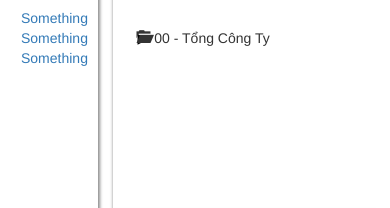
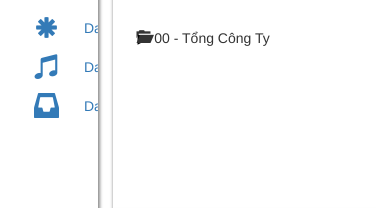
Before and after one commit to manhddncc/manhddncc.github.io, a plain HTML site: page Project2/index.html in a window 390 px wide. Both pictures are taken after a click on the link "Quản lý người dùng". Shown: the part 346-554 px from the top of the page. Drawn offline with nearby package versions, Linux system fonts and the light colour scheme.

Commit message:
fix bug side bar

```diff
--- a/Project2/index.html
+++ b/Project2/index.html
@@ -63,7 +63,6 @@
               <span class="glyphicon glyphicon-menu-hamburger" aria-hidden="true"></span>
             </a>
             <a href="#" id="openbtn" onclick="openNav()" style="display: none">
-
               <span class="glyphicon glyphicon-menu-hamburger" aria-hidden="true"></span>
             </a>
           </div>
@@ -77,15 +76,15 @@
               <div class="collapse" id="itemLevel2">
                 <div class="groupCl">
                   <ul>
-                    <li><a class="btn" data-toggle="collapse" href="#itemLevel2" aria-expanded="false" aria-controls="itemLevel2">
+                    <li><a class="btn">
                       <span class="glyphicon glyphicon glyphicon glyphicon-asterisk" aria-hidden="true"></span>
                       Danh Mục Hệ Thống
                     </a></li>
-                    <li><a class="btn" data-toggle="collapse" href="#itemLevel2" aria-expanded="false" aria-controls="itemLevel2">
+                    <li><a class="btn">
                       <span class="glyphicon glyphicon glyphicon glyphicon-music" aria-hidden="true"></span>
                       Danh Mục Hệ Thống
                     </a></li>
-                    <li><a class="btn" data-toggle="collapse" href="#itemLevel2" aria-expanded="false" aria-controls="itemLevel2">
+                    <li><a class="btn">
                       <span class="glyphicon glyphicon glyphicon glyphicon-inbox" aria-hidden="true"></span>
                       Danh Mục Hệ Thống
                     </a></li>
@@ -102,9 +101,18 @@
               <div class="collapse" id="dmht">
                 <div class="groupCl">
                   <ul>
-                    <li><a href="#" class="item" >Something</a></li>
-                    <li><a href="#" class="item" >Something</a></li>
-                    <li><a href="#" class="item" >Something</a></li>
+                    <li><a class="btn">
+                      <span class="glyphicon glyphicon glyphicon glyphicon-asterisk" aria-hidden="true"></span>
+                      Danh Mục Hệ Thống
+                    </a></li>
+                    <li><a class="btn">
+                      <span class="glyphicon glyphicon glyphicon glyphicon-music" aria-hidden="true"></span>
+                      Danh Mục Hệ Thống
+                    </a></li>
+                    <li><a class="btn">
+                      <span class="glyphicon glyphicon glyphicon glyphicon-inbox" aria-hidden="true"></span>
+                      Danh Mục Hệ Thống
+                    </a></li>
                   </ul>
                 </div>
               </div>
@@ -118,9 +126,18 @@
               <div class="collapse" id="qlnd">
                 <div class="groupCl">
                   <ul>
-                    <li><a href="#" class="item" >Something</a></li>
-                    <li><a href="#" class="item" >Something</a></li>
-                    <li><a href="#" class="item" >Something</a></li>
+                    <li><a class="btn">
+                      <span class="glyphicon glyphicon glyphicon glyphicon-asterisk" aria-hidden="true"></span>
+                      Danh Mục Hệ Thống
+                    </a></li>
+                    <li><a class="btn">
+                      <span class="glyphicon glyphicon glyphicon glyphicon-music" aria-hidden="true"></span>
+                      Danh Mục Hệ Thống
+                    </a></li>
+                    <li><a class="btn">
+                      <span class="glyphicon glyphicon glyphicon glyphicon-inbox" aria-hidden="true"></span>
+                      Danh Mục Hệ Thống
+                    </a></li>
                   </ul>
                 </div>
               </div>
```
